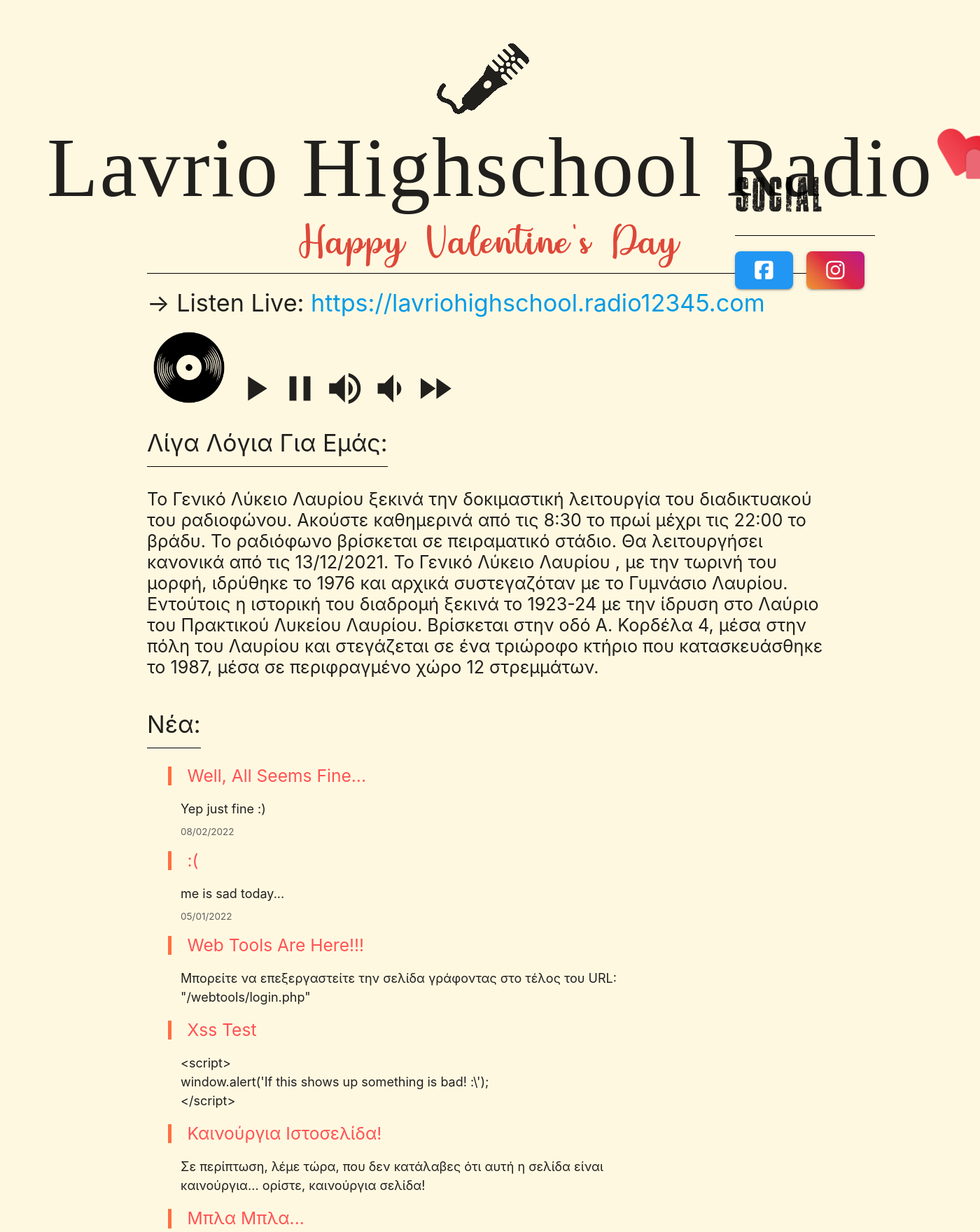
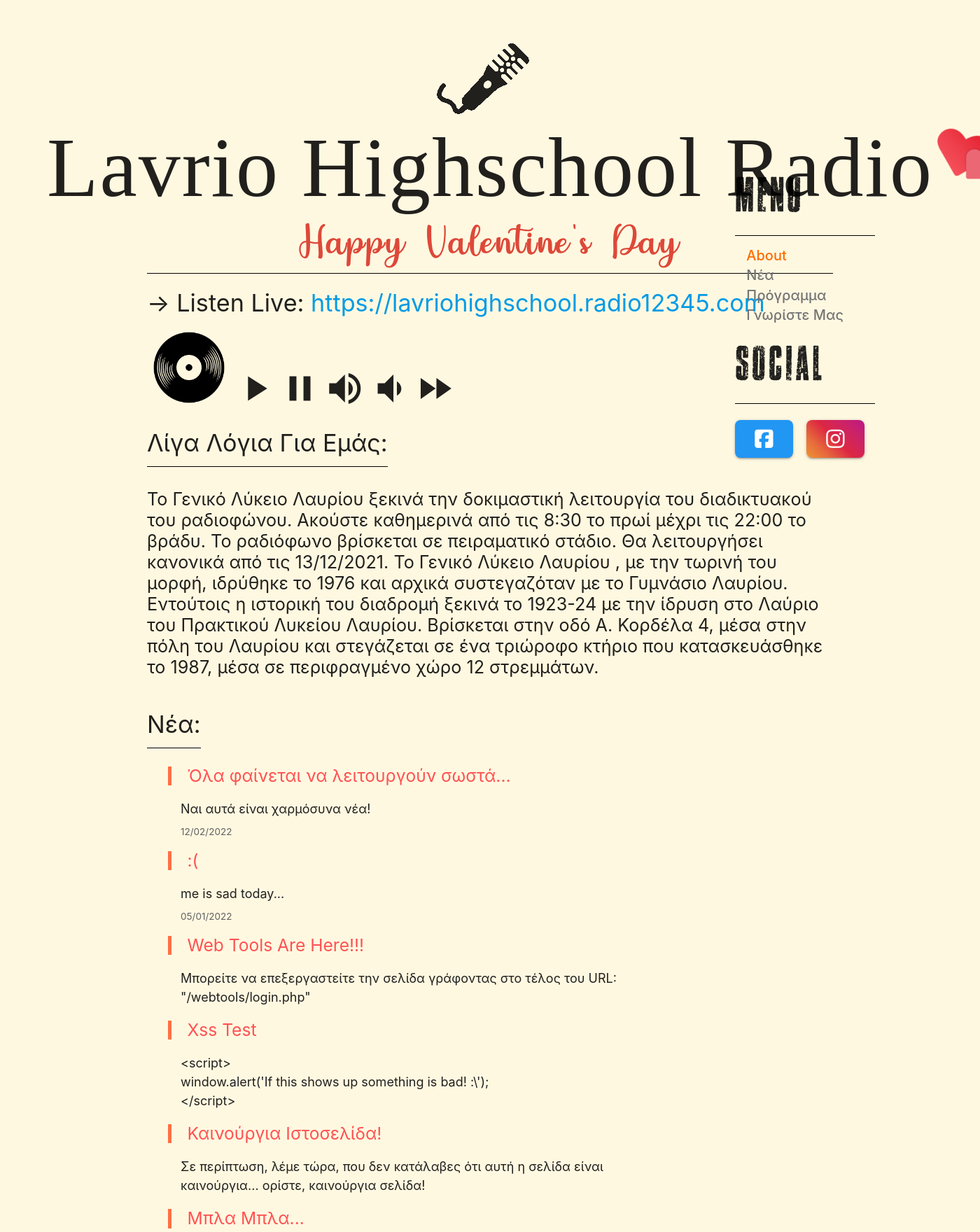
Before and after one commit to BelesisGia/LavrioHighschoolRadio, a PHP site: page / in a window 1400 px wide; the page is wider, and only the part inside the window is pictured. Shown: the top 1760 px of that part at 70% size. Run offline with PHP 8.4, Linux system fonts and the light colour scheme; some libraries are stand-ins or nearby versions; some web fonts are replaced.

Commit message:
Pre-Release Update
- Added Full Schedule Control from Webtools
- Added Meet Us Section in (Photo Gallery)
- Added ScrollSpy

```diff
--- a/api/ekpompes.json
+++ b/api/ekpompes.json
@@ -8,5 +8,5 @@
     "Α στο Τετράγωνο": "Α΄ στο square. Γνωστοί και ως Α΄ στο τετράδιο κατά τα φαινόμενα.",
     "Radio Wheels": "Μηχανοκίνητος Αθλητισμός",
     "\"Δε\" Couple": "Δε COUPLE... \"Δε\" το χάνετε!",
-    "Γελώντας με τον Πομ!": "Απίστευτο γέλιο μέχρι να πέσετε κάτω! Μια εκπομπή για μικρούς και μεγάλους!"
+    "Γελώντας με παρέα τον Πομ!": "Απίστευτο γέλιο για κάποιες ηλικίες! Διασκέδαση και γέλιο μέχρι τελικής πτώσης! Μην το χάσετε! Για Μεγάλους MONO."
 }
--- a/api/news.json
+++ b/api/news.json
@@ -1,8 +1,8 @@
 [
     {
-        "title": "Well, All Seems Fine...",
-        "content": "Yep just fine :)",
-        "date": "08\/02\/2022"
+        "title": "Όλα φαίνεται να λειτουργούν σωστά...",
+        "content": "Ναι αυτά είναι χαρμόσυνα νέα!",
+        "date": "12\/02\/2022"
     },
     {
         "title": ":(",
--- a/api/programma.json
+++ b/api/programma.json
@@ -19,13 +19,16 @@
             "News Feed",
             "Ταξίδια... με λέξεις",
             "Radio Wheels",
-            "\"Δε\" Couple"
+            "\"Δε\" Couple",
+            ""
         ],
         "Wednesday": [
             "",
             "Τρικαλιώτη-Τσαλίδου",
             "",
-            "Α στο Τετράγωνο"
+            "Α στο Τετράγωνο",
+            "",
+            ""
         ],
         "Thursday": [
             "News Feed",
@@ -41,7 +44,7 @@
             "Τρικαλιώτη-Τσαλίδου",
             "Radio Wheels",
             "",
-            "Γελώντας με τον Πομ!"
+            "Γελώντας με παρέα τον Πομ!"
         ]
     }
 }
--- a/index.php
+++ b/index.php
@@ -82,7 +82,7 @@
 			</div>
 
 			<!-- Abous Us -->
-			<div>
+			<div id="about" class="scrollspy">
 				<div class="inline-block">
 					<h4>Λίγα Λόγια Για Εμάς:</h4>
 					<div class="divider"></div>
@@ -95,7 +95,7 @@
 			<!-- Social [Mobile Only]-->
 			<div class="hide-on-large-only">
 				<div class="inline-block">
-					<h4 class="font-eroded-4em inline-block">Social <img class="valentines-social" src="images/chocolate.png"></h4>
+					<h4 class="font-eroded-4em inline-block">Social</h4>
 					<div class="divider" style="margin-bottom: 1em;"></div>
 				</div>
 				<br>
@@ -103,7 +103,7 @@
 			</div>
 
 			<!-- News -->
-			<div>
+			<div id="news" class="scrollspy">
 				<div class="inline-block">
 					<h4>Νέα:</h4>
 					<div class="divider"></div>
@@ -125,8 +125,8 @@
 				</div>
 			</div>
 
-			<!-- Table of shows -->
-			<div>
+			<!-- Programma -->
+			<div id="programma" class="scrollspy">
 				<div class="inline-block">
 					<h4>Πρόγραμμα Εκπομπών:</h4>
 					<div class="divider"></div>
@@ -160,7 +160,7 @@
 									if (isset(((array)$mera)[$index])){
 										$ekpompi = ((array)$mera)[$index];
 										if (empty($ekpompi)){
-											echo "<td></td>";
+											echo "<td>--</td>";
 										}
 										elseif (empty($ekpompes[$ekpompi])){
 											echo "<td>{$ekpompi}</td>";
@@ -170,7 +170,7 @@
 										}
 									}
 									else{
-										echo "<td></td>";
+										echo "<td>--</td>";
 									}
 								} ?>
 							</tr>
@@ -180,7 +180,7 @@
 			</div>
 
 			<!-- Meet Us -->
-			<div>
+			<div id="meet_us" class="scrollspy">
 				<div class="inline-block">
 					<h4>Γνωρίστε μας:</h4>
 					<div class="divider"></div>
@@ -212,13 +212,28 @@
 		</div>
 	</div>
 
-	<!-- Social [Desktop Only]-->
-	<div class="fixed-top-right hide-on-med-and-down">
-		<h4 class="font-eroded-4em">Social</h4>
-		<div class="divider"></div>
-		<br>
-		<?php include('social_links.html'); ?>
+	<!--Fixed Top Right -->
+	<div class="fixed-top-right">
+		<!-- Table Of Contents -->
+		<div class="hide-on-med-and-down">
+			<h4 class="font-eroded-4em">Menu</h4>
+			<div class="divider"></div>
+			<ul class="table-of-contents">
+				<li><a href="#about">About</a></li>
+				<li><a href="#news">Νέα</a></li>
+				<li><a href="#programma">Πρόγραμμα</a></li>
+				<li><a href="#meet_us">Γνωρίστε Μας</a></li>
+			</ul>
+		</div>
+		<!-- Social [Desktop Only]-->
+		<div class="hide-on-med-and-down">
+			<h4 class="font-eroded-4em">Social</h4>
+			<div class="divider"></div>
+			<br>
+			<?php include('social_links.html'); ?>
+		</div>
 	</div>
+
 	<div style="margin-bottom:10em"></div>
 </body>
 </html>
--- a/stylesheets/style.css
+++ b/stylesheets/style.css
@@ -35,8 +35,33 @@ body {
 	display: inline-block;
 }
 
+.cursor-pointer{
+	cursor: pointer;
+}
+
 .line-height{
 	line-height: 30px !important;
+}
+
+.table-of-contents a {
+	font-size: 20px;
+ 	font-weight:500;
+ 	color:#757575;
+ 	padding-left:16px;
+ 	height:1.5rem;
+ 	line-height:1.5rem;
+ 	letter-spacing:.4;
+ 	display:inline-block
+}
+
+.table-of-contents a:hover {
+ color:#a8a8a8;
+ padding-left:15px;
+ border-left: none;
+}
+
+.scrollspy-active{
+	color: #ff6d00 !important;
 }
 
 table.striped > tbody > tr:nth-child(2n+1){
@@ -58,22 +83,22 @@ table > tbody > tr > td{
 	max-width: 20em;
 }
 
-.fixed-action-btn{
-	-webkit-backface-visibility: hidden;
-}
-
 blockquote{
 	margin: 20px 0;
   	padding-left: 1.5rem;
   	border-left: 5px solid #ffd54f;
 }
 
-.cursor-pointer{
-	cursor: pointer;
+.btn{
+	border-radius: 8px;
 }
 
-.btn{
-	border-radius: 8px;
+.card-content{
+	padding: 12px !important;
+}
+
+.materialboxed{
+	cursor: pointer;
 }
 
 /* Page Decorations */
@@ -112,14 +137,6 @@ blockquote{
 .page-decoration{
 	width: 40em;
 	height: 5em;
-}
-
-.card-content{
-	padding: 12px !important;
-}
-
-.materialboxed{
-	cursor: pointer;
 }
 
 /* ----- Fonts ----- */
```
Also changed, not shown: page.js (+25 -16 lines), webtools/actions.php (+47 -2 lines), webtools/tools.php (+108 -36 lines), images/chocolate.png (deleted).
